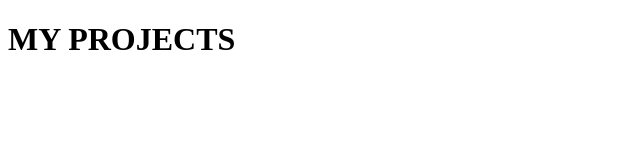
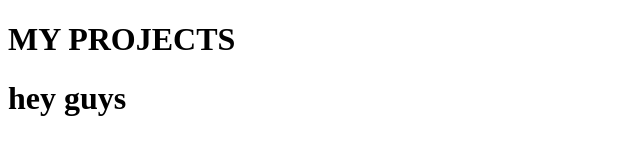
Before and after one commit to abhsishekx/live, a plain HTML site: page index.html in a window 1280 px wide. Shown: the whole page, without its empty margins (0-640 px from the left). Drawn offline with Linux system fonts and the light colour scheme.

Commit message:
modify live

```diff
--- a/index.html
+++ b/index.html
@@ -7,5 +7,6 @@
 </head>
 <body>
     <h1>MY PROJECTS</h1>
+    <h1>hey guys</h1>
 </body>
 </html>
```
